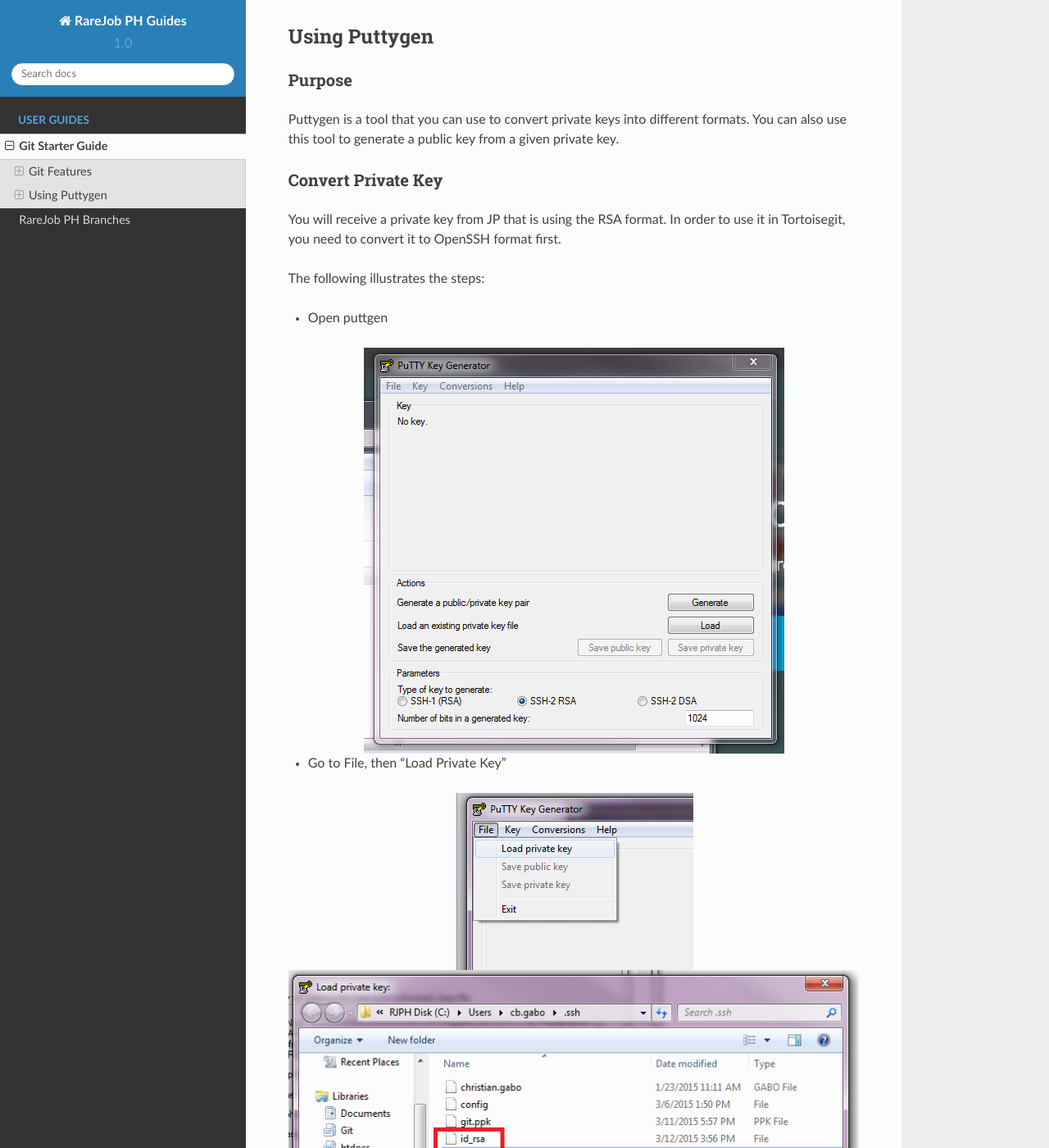
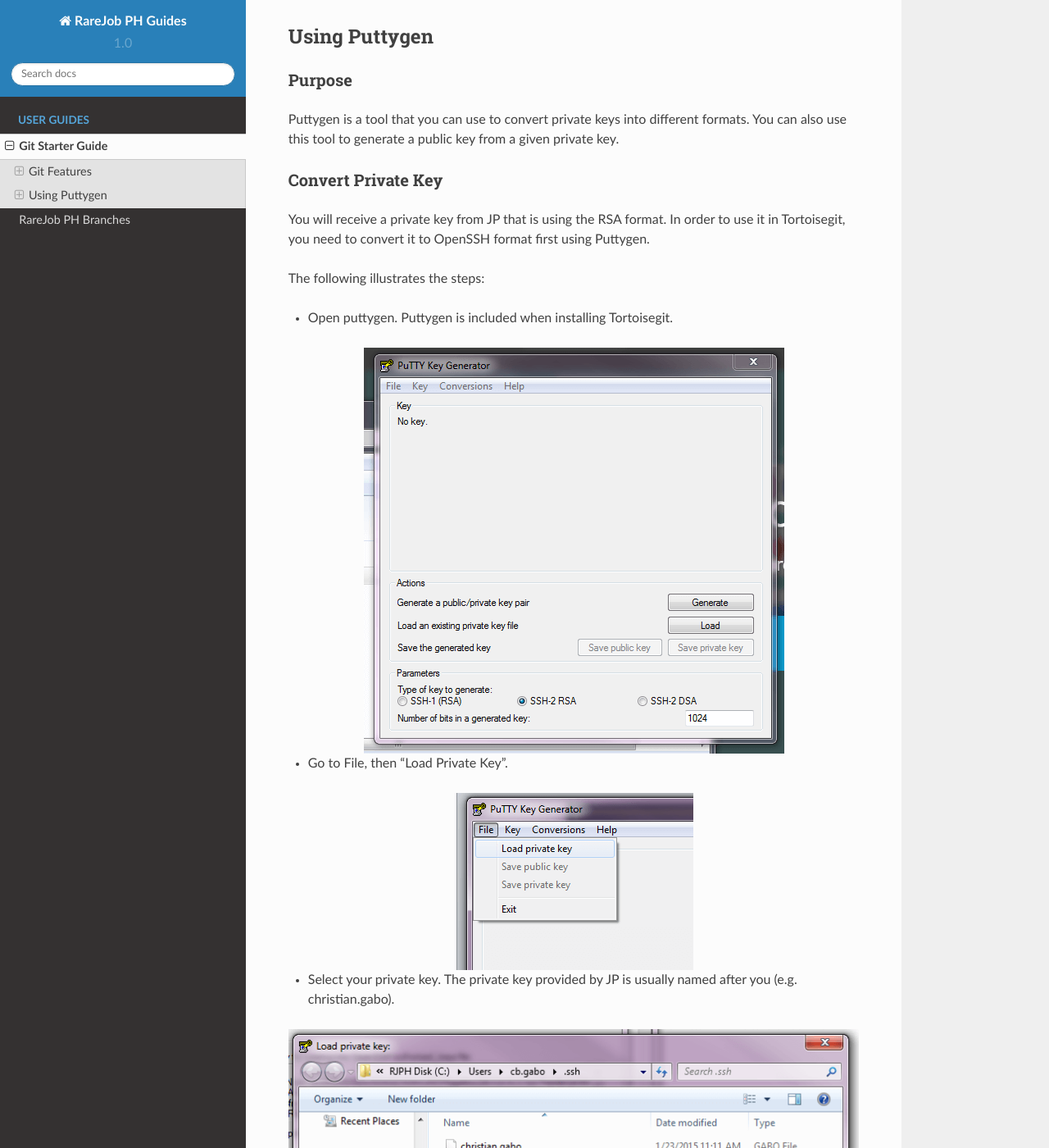
Before and after one commit to berserk207/lytgis, a Sphinx documentation site: the page built from docs/gitstarter.rst, in a window 1280 px wide and 1400 px high, scrolled down 768 px. Shown: the whole window at 82% size. Built offline with Sphinx 7.4.7 and the Read the Docs theme 2.0.0, drawn with Linux system fonts in a browser that asks for light colours; some of the changed text lies outside the part shown.

Commit message:
Added steps for puttygen private key generation.

```diff
--- a/docs/gitstarter.rst
+++ b/docs/gitstarter.rst
@@ -36,28 +36,36 @@
 
 Convert Private Key
 ~~~~~~~~~~~~~~~~~~~
-You will receive a private key from JP that is using the RSA format. In order to use it in Tortoisegit, you need to convert it to OpenSSH format first.
+You will receive a private key from JP that is using the RSA format. In order to use it in Tortoisegit, you need to convert it to OpenSSH format first using Puttygen.
 
 The following illustrates the steps:
 
-- Open puttgen
+- Open puttygen. Puttygen is included when installing Tortoisegit.
 
 .. figure:: _static/puttygen1.png
     :align: center
 
-- Go to File, then "Load Private Key"
+- Go to File, then "Load Private Key".
 
 .. figure:: _static/puttygen2.png
     :align: center
 
+- Select your private key. The private key provided by JP is usually named after you (e.g. christian.gabo).
+
 .. figure:: _static/puttygen3.png
     :align: center
+
+- Click the "Save private key button".
 
 .. figure:: _static/puttygen4.png
     :align: center
 
+- Choose the location where you want to save the private key. You can name it whatever you want.
+
 .. figure:: _static/puttygen5.png
     :align: center
 
+- A file with *.ppk extension is then generated. You can now use this files to access git repositories using Tortoisegit.
+
 .. figure:: _static/puttygen6.png
     :align: center
```
